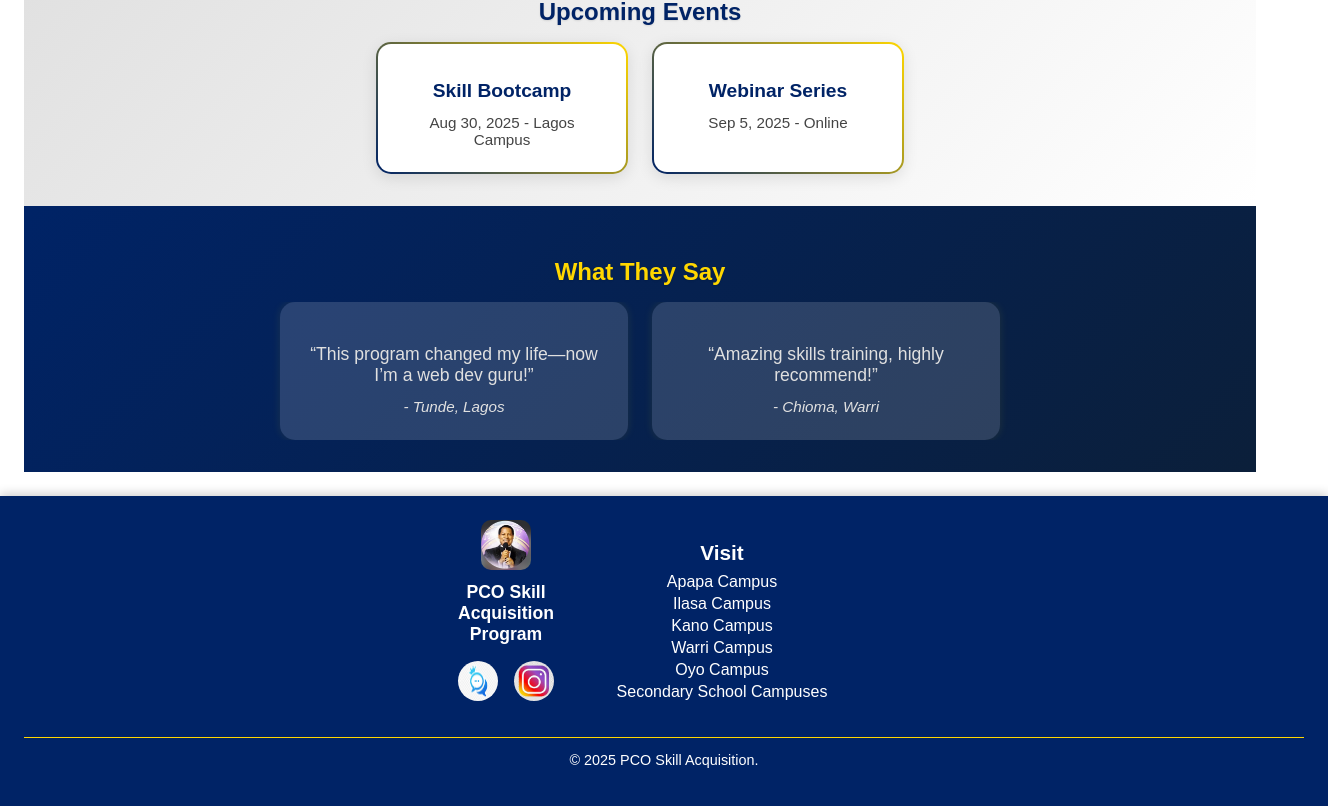
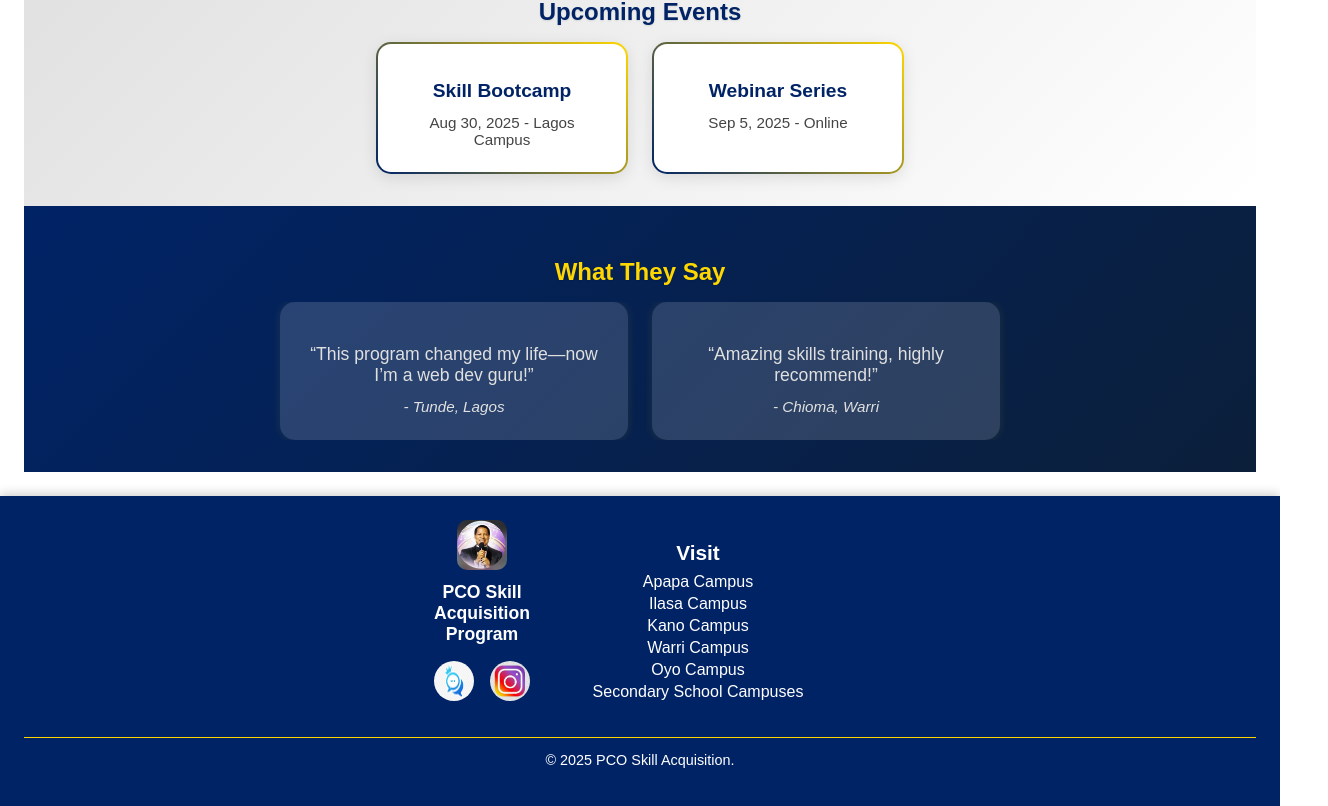
Before and after one commit to pco-skill-acquisition/pcoskillacquisition, a Next.js app: page / in a window 1280 px wide. Shown: the part 1081-1887 px from the top of the page, 1328 px wide, since content can reach past the window. Built offline with nearby package versions, Linux system fonts and the light colour scheme.

Commit message:
Update Footer.tsx and Footer.module.css to fix side scroll issue and ensure proper screen fit

```diff
--- a/app/components/Footer.module.css
+++ b/app/components/Footer.module.css
@@ -4,13 +4,14 @@
   padding: 1rem;
   display: flex;
   flex-wrap: wrap;
-  justify-content: space-around;
+  justify-content: space-between;
   align-items: flex-start;
   width: 100%;
-  max-width: 100%; /* Ensure it doesn't exceed screen */
+  max-width: 100vw; /* Lock to viewport width */
   margin: 0;
   box-shadow: 0 -2px 10px rgba(0, 0, 0, 0.2);
-  overflow-x: hidden; /* Prevent horizontal scrolling */
+  overflow-x: hidden; /* No side scroll */
+  box-sizing: border-box; /* Include padding in width */
 }
 
 .logoSection {
@@ -102,6 +103,7 @@
   padding-top: 1rem;
   border-top: 1px solid #ffd700;
   padding: 0;
+  flex: 0 0 auto;
 }
 
 @media (min-width: 640px) {
```
